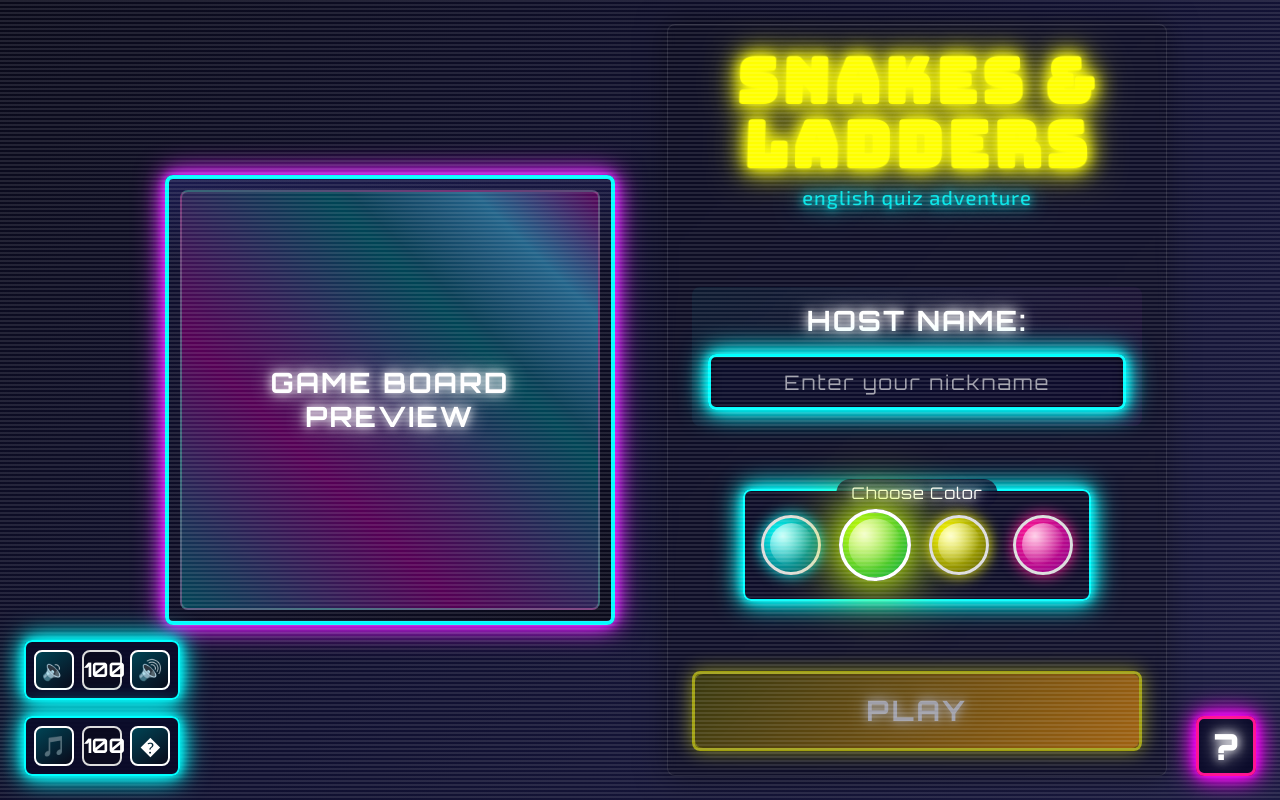
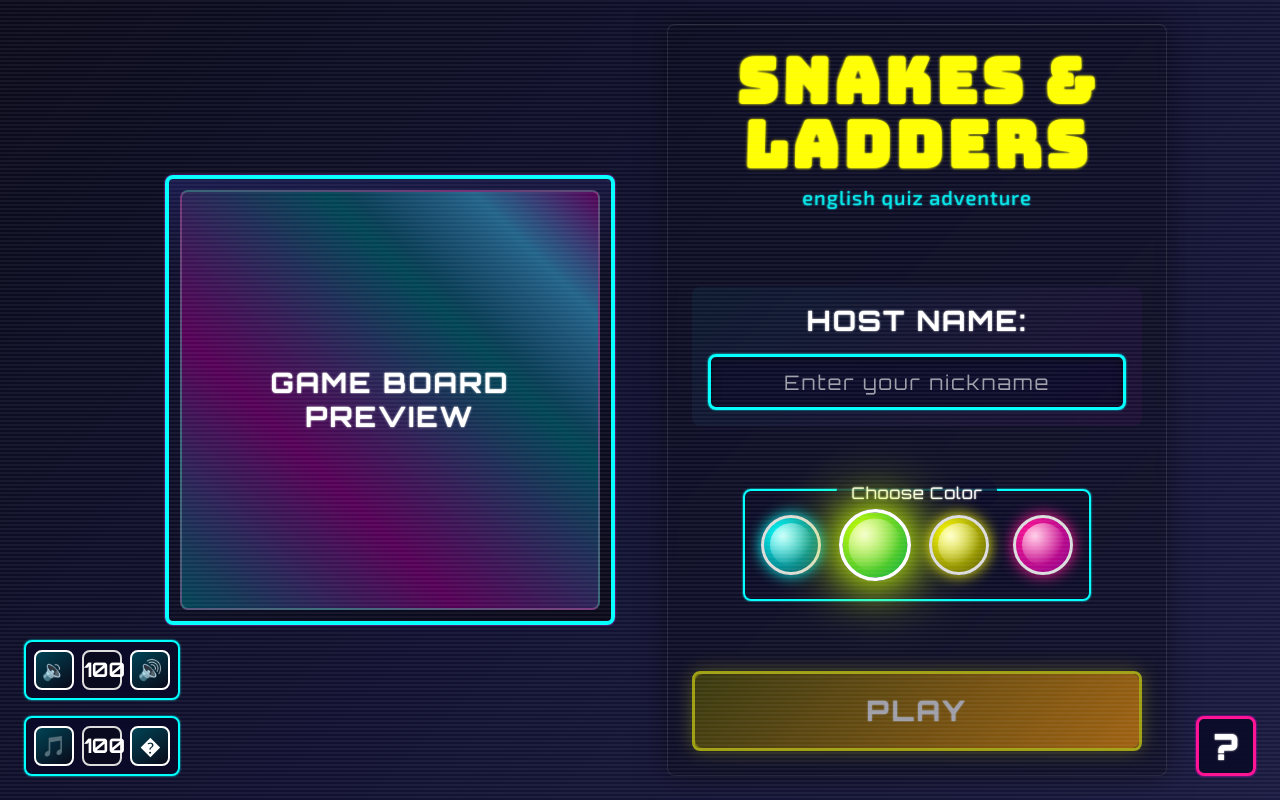
Before and after one commit to FsMicos/EnglishEB2, a website: page public/index.html in a window 1280 px wide. Drawn offline with Linux system fonts and the light colour scheme.

Commit message:
Feat: se agregó mejoras para la legibilidad
Ahora las letras y elementos del juego se pueden distinguir de mejor forma

Co-Authored-By: Alexander Morales <94250361+AlexMorvi@users.noreply.github.com>

```diff
--- a/public/css/styles.css
+++ b/public/css/styles.css
@@ -206,8 +206,8 @@ body::before {
   width: 100%;
   height: 100%;
   color: var(--neon-purple);
-  opacity: 0.7;
-  filter: blur(3px);
+  opacity: 0.3;  /* Reduced from 0.7 to 0.3 */
+  filter: blur(1px);  /* Reduced from 3px to 1px */
   z-index: -1;
 }
 
@@ -228,13 +228,13 @@ body::before {
 
 @keyframes title-neon {
   0% {
-    text-shadow: 0 0 10px var(--neon-yellow), 0 0 20px var(--neon-yellow), 0 0 30px var(--neon-yellow-glow);
+    text-shadow: 0 0 2px var(--neon-yellow);
   }
   50% {
-    text-shadow: 0 0 15px var(--neon-yellow), 0 0 25px var(--neon-yellow), 0 0 40px var(--neon-yellow-glow);
+    text-shadow: 0 0 3px var(--neon-yellow);
   }
   100% {
-    text-shadow: 0 0 10px var(--neon-yellow), 0 0 20px var(--neon-yellow), 0 0 30px var(--neon-yellow-glow);
+    text-shadow: 0 0 2px var(--neon-yellow);
   }
 }
 
--- a/public/css/variables.css
+++ b/public/css/variables.css
@@ -8,17 +8,17 @@
   --neon-blue: #00FFFF;
   --neon-blue-dim: #00AACC;
   --neon-blue-dark: #004455;
-  --neon-blue-glow: rgba(0, 255, 255, 0.8);
+  --neon-blue-glow: rgba(0, 255, 255, 0.4);   /* Reduced from 0.8 to 0.4 */
 
   --neon-purple: #FF00FF;
   --neon-purple-dim: #CC00CC;
   --neon-purple-dark: #550055;
-  --neon-purple-glow: rgba(255, 0, 255, 0.8);
+  --neon-purple-glow: rgba(255, 0, 255, 0.4);  /* Reduced from 0.8 to 0.4 */
 
   --neon-yellow: #FFFF00;
   --neon-yellow-dim: #CCCC00;
   --neon-yellow-dark: #555500;
-  --neon-yellow-glow: rgba(255, 255, 0, 0.8);
+  --neon-yellow-glow: rgba(255, 255, 0, 0.4);  /* Reduced from 0.8 to 0.4 */
 
   --neon-pink: #FF1493;
   --neon-orange: #FF9900;
@@ -30,12 +30,12 @@
   --button-primary-bg: #1A1A40;
   --button-primary-border: #00FFFF;
   --button-primary-text: #FFFFFF;
-  --button-primary-glow: rgba(0, 255, 255, 0.8);
+  --button-primary-glow: rgba(0, 255, 255, 0.4);  /* Reduced from 0.8 to 0.4 */
 
   --button-secondary-bg: #1A1A40;
   --button-secondary-border: #FF00FF;
   --button-secondary-text: #FFFFFF;
-  --button-secondary-glow: rgba(255, 0, 255, 0.8);
+  --button-secondary-glow: rgba(255, 0, 255, 0.4);  /* Reduced from 0.8 to 0.4 */
 
   --button-highlight: #FFFFFF;
   --button-shadow: #000000;
@@ -112,19 +112,19 @@
   --input-height: 56px;
   --container-max-width: 1400px;
 
-  /* Neon Effects - Enhanced Glow */
-  --glow-blue: 0 0 10px var(--neon-blue), 0 0 20px var(--neon-blue), 0 0 30px var(--neon-blue);
-  --glow-purple: 0 0 10px var(--neon-purple), 0 0 20px var(--neon-purple), 0 0 30px var(--neon-purple);
-  --glow-yellow: 0 0 10px var(--neon-yellow), 0 0 20px var(--neon-yellow), 0 0 30px var(--neon-yellow);
-  --glow-white: 0 0 10px var(--neon-white), 0 0 20px var(--neon-white);
+  /* Neon Effects - Single sharp shadow for crisp text */
+  --glow-blue: 0 0 2px var(--neon-blue);
+  --glow-purple: 0 0 2px var(--neon-purple);
+  --glow-yellow: 0 0 2px var(--neon-yellow);
+  --glow-white: 0 0 2px var(--neon-white);
 
-  --neon-blue-border: 0 0 5px var(--neon-blue), 0 0 15px var(--neon-blue), 0 0 30px var(--neon-blue-glow);
-  --neon-purple-border: 0 0 5px var(--neon-purple), 0 0 15px var(--neon-purple), 0 0 30px var(--neon-purple-glow);
-  --neon-yellow-border: 0 0 5px var(--neon-yellow), 0 0 15px var(--neon-yellow), 0 0 30px var(--neon-yellow-glow);
+  --neon-blue-border: 0 0 3px var(--neon-blue), 0 0 8px var(--neon-blue), 0 0 15px var(--neon-blue-glow);
+  --neon-purple-border: 0 0 3px var(--neon-purple), 0 0 8px var(--neon-purple), 0 0 15px var(--neon-purple-glow);
+  --neon-yellow-border: 0 0 3px var(--neon-yellow), 0 0 8px var(--neon-yellow), 0 0 15px var(--neon-yellow-glow);
 
-  --neon-text: 0 0 10px currentColor, 0 0 20px currentColor, 0 0 30px currentColor;
+  --neon-text: 0 0 1px currentColor;
 
-  /* Scanlines and CRT Effects */
-  --scanline-opacity: 0.1;
+  /* Scanlines and CRT Effects - Reduced intensity */
+  --scanline-opacity: 0.05;  /* Reduced from 0.1 to 0.05 */
   --crt-curvature: 2px;
 }
```
Also changed, not shown: ACCESSIBILITY_IMPROVEMENTS.md (added), public/css/game-panel-accessible.css (added), public/css/styles-accessible.css (added), public/css/variables-accessible.css (added).
